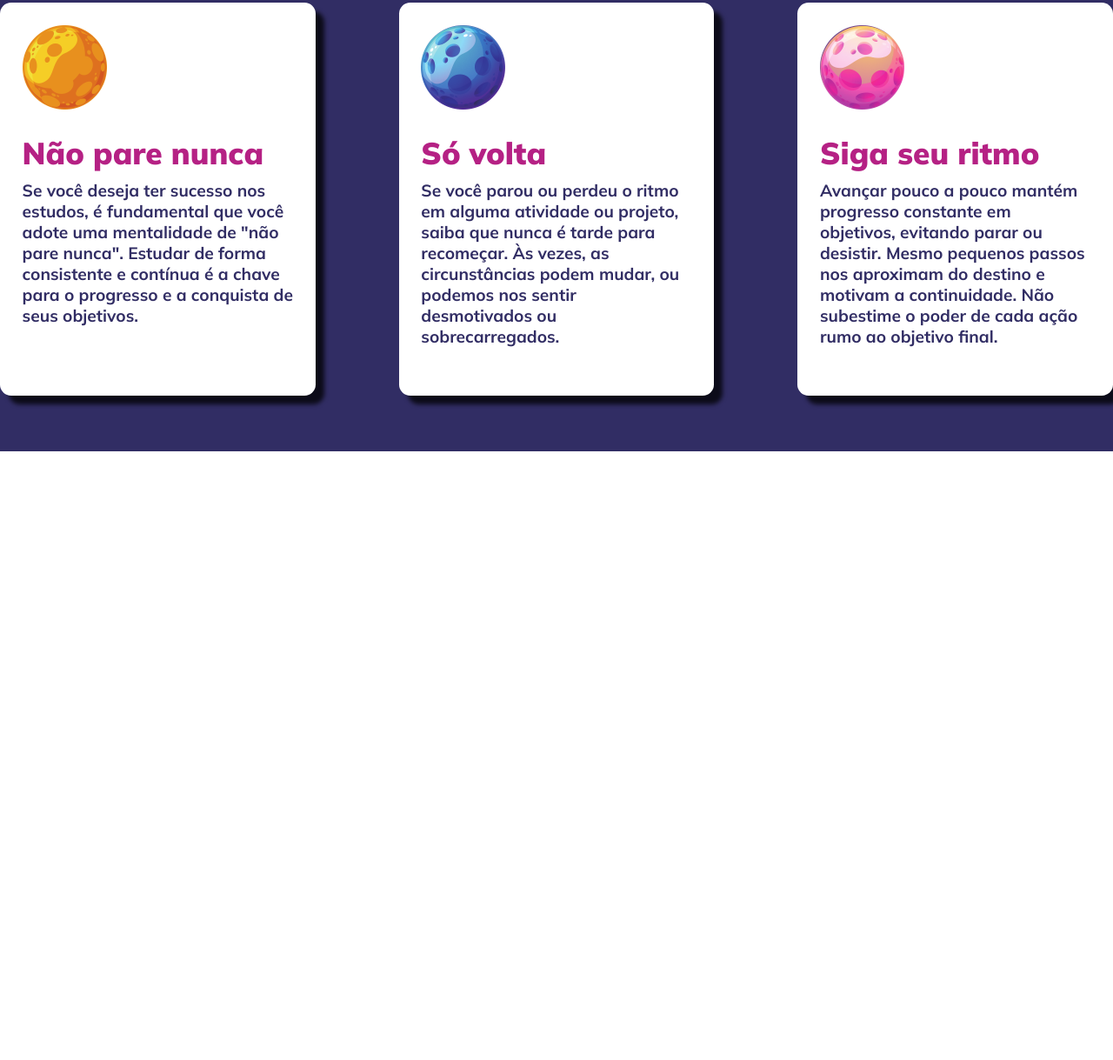
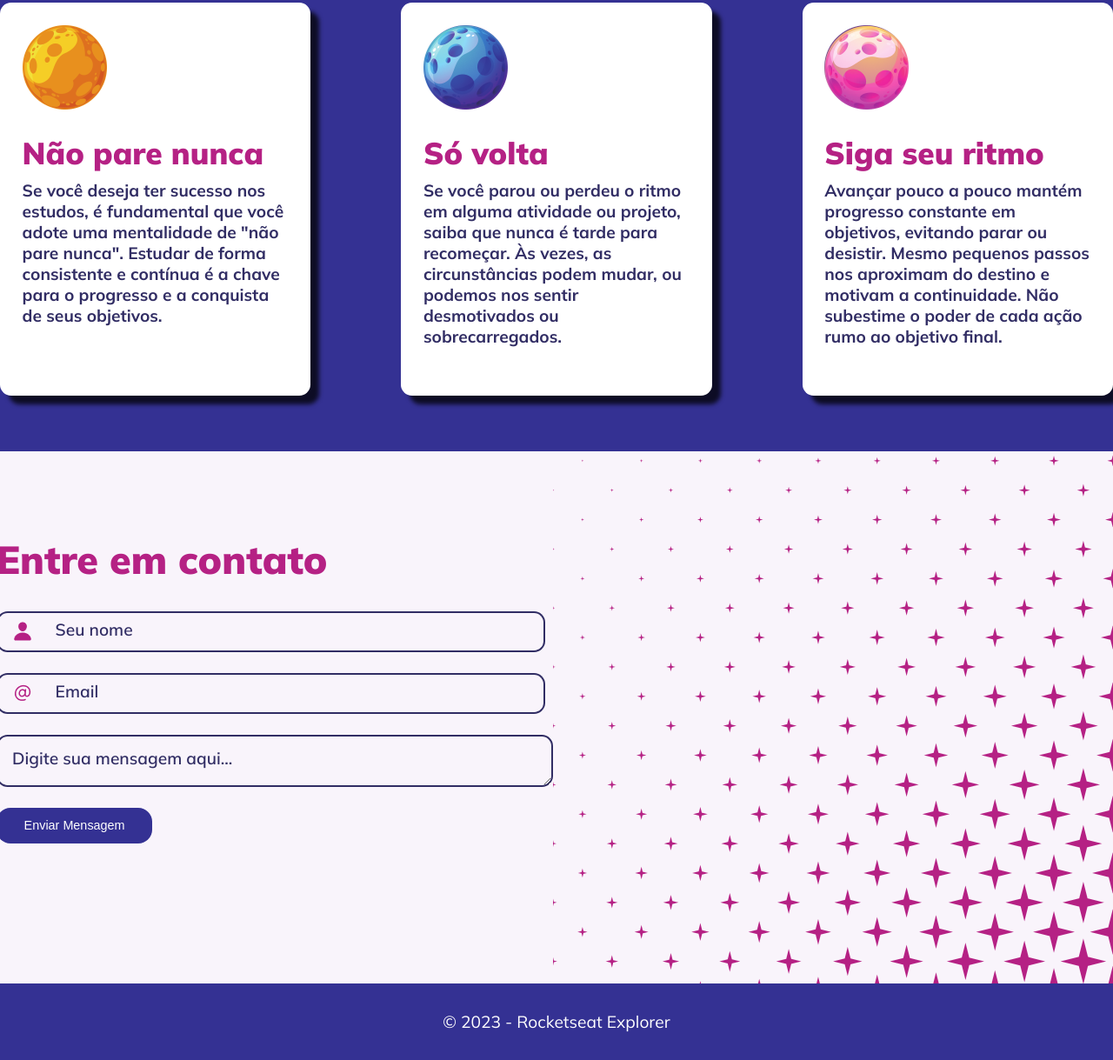
Before and after one commit to Bielzera28/RsExplorerCode, a plain HTML site: page Intensivão/Html e CSS/index.html in a window 1280 px wide. Shown: the part 943-2162 px from the top of the page at 87% size. Before the commit the page ends 1462 px from the top, so only its background shows below. Drawn offline with Linux system fonts and the light colour scheme.

Commit message:
Finalização Css Web

```diff
--- a/Intensivão/Html e CSS/index.html
+++ b/Intensivão/Html e CSS/index.html
@@ -46,6 +46,27 @@
           final.</span>
       </div>
     </main>
+    <section>
+      <div class="container-section">
+        <h1>Entre em contato</h1>
+        <form>
+          <div class="input-wrapper">
+            <img src="./images/person.png"/>
+            <label for="nome">Seu nome</label>
+            <input type="text" name="nome" id="nome" placeholder="Seu nome" />
+          </div>
+          <div class="input-wrapper">
+            <img src="./images/at.png"/>
+            <label for="email">Email</label>
+            <input type="email" name="email" id="email" placeholder="Email" />
+          </div>
+          <textarea placeholder="Digite sua mensagem aqui..."></textarea>
+          <button>Enviar Mensagem</button>
+        </form>
+      </div>
+      <img class="points" src="./images/points.png"/>
+    </section>
+    <footer>© 2023 - Rocketseat Explorer</footer>
   </div>
 </body>
 
--- a/Intensivão/Html e CSS/styles.css
+++ b/Intensivão/Html e CSS/styles.css
@@ -40,10 +40,7 @@ header h2 {
 }
 
 header .button-img {
-  border-top-left-radius: 1.8rem;
-  border-top-right-radius: 1.8rem;
-  border-bottom-left-radius: 1.8rem;
-  border-bottom-right-radius: 1.8rem;
+  border-radius: 1.8rem;
 }
 
 header .button-img:hover {
@@ -52,9 +49,9 @@ header .button-img:hover {
 }
 
 main {
-  background-color: #312D64;
+  background-color: #343193;
   display: flex;
-  gap: 6rem;
+  gap: 6.5rem;
   justify-content: center;
 }
 
@@ -80,3 +77,105 @@ main .main-card {
   color: #312D64;
   font-weight: bold;
 }
+
+section {
+  display: flex;
+  background-color: #F9F4FB;
+  justify-content: flex-end;
+}
+
+section .container-section {
+  width: 60rem;
+}
+
+section form {
+  display: flex;
+  flex-direction: column;
+  gap: 1.5rem;
+  width: 40rem;
+}
+
+form input {
+  border-top: 2px solid #312D64;
+  border-right: 2px solid #312D64;
+  border-bottom: 2px solid #312D64;
+  border-left: none;
+  background-color: #F9F4FB;
+  border-top-right-radius: .8rem;
+  border-bottom-right-radius: .8rem;
+  padding: .6rem .6rem;
+  width: 34.5rem;
+}
+
+form input:focus {
+  box-shadow: 0 0 0 0;
+  outline: 0;
+}
+
+form .input-wrapper {
+  display: flex;
+}
+
+form .input-wrapper img {
+  border: 2px solid #312D64;
+  padding: .6rem 1rem;
+  border-top-left-radius: .8rem;
+  border-bottom-left-radius: .8rem;
+  border-right: none;
+}
+
+form textarea {
+  max-height: 8rem;
+  max-width: 38rem;
+  border: 2px solid #312D64;
+  background-color: #F9F4FB;
+  border-radius: .8rem;
+  padding: .8rem 1rem;
+  box-shadow: 0 0 0 0;
+  outline: 0;
+}
+
+textarea::placeholder , input::placeholder {
+  color: #312D64;
+  font-size: 1.2rem;
+  font-weight: 600;
+  font-family: "Mulish", sans-serif;
+}
+
+form label {
+  width: 1px;
+  height: 1px;
+  overflow: hidden;
+  position: absolute;
+}
+
+.container-section h1 {
+  font-size: 2.8rem;
+  font-weight: 1000;
+  color: #B52184;
+  margin: 6rem 0 2rem;
+}
+
+form button {
+  width: 11.2rem;
+  padding: .8rem ;
+  background-color: #343193;
+  color: #FFF;
+  font-size: .9rem;
+  border-radius: 1rem;
+  border: none;
+  margin-bottom: 2rem;
+}
+
+form button:hover {
+  background-color: #B52184;
+  cursor: pointer;
+}
+
+footer {
+  text-align: center;
+  padding: 2rem;
+  color: #FFF;
+  background-color: #343193;
+  font-size: 1.2rem;
+}
```
Also changed, not shown: Intensivão/Html e CSS/images/at.png (added), Intensivão/Html e CSS/images/points.png (added).
